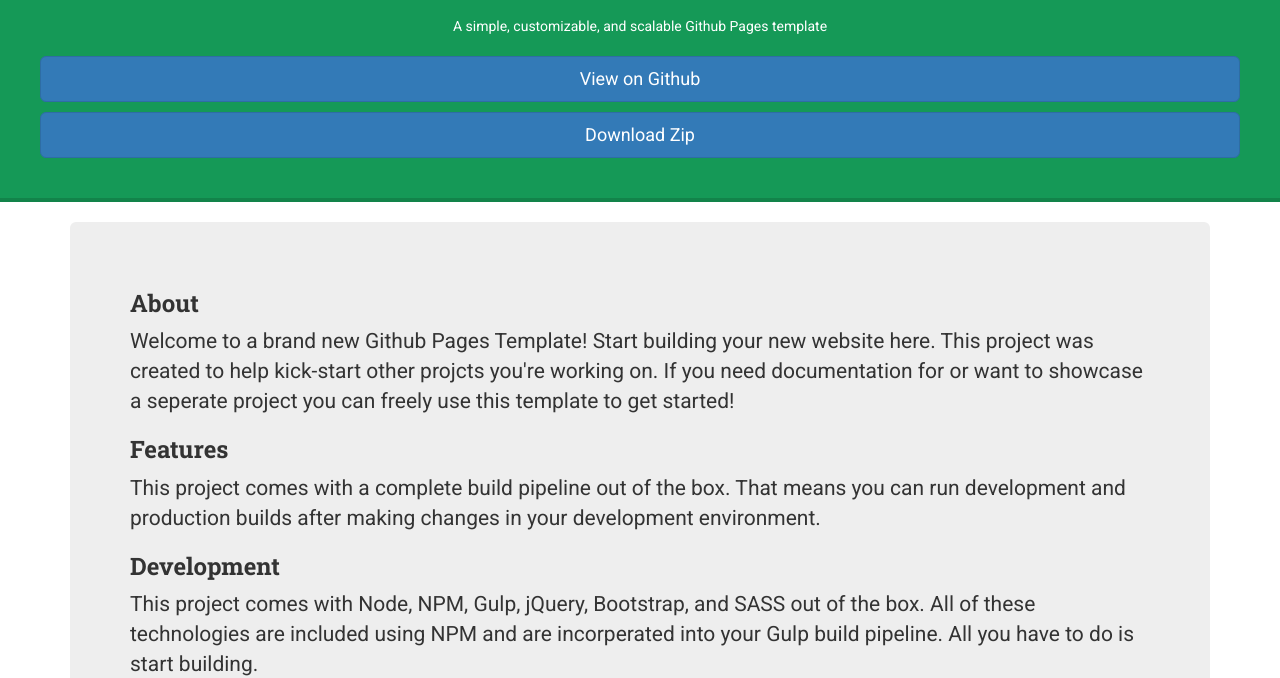
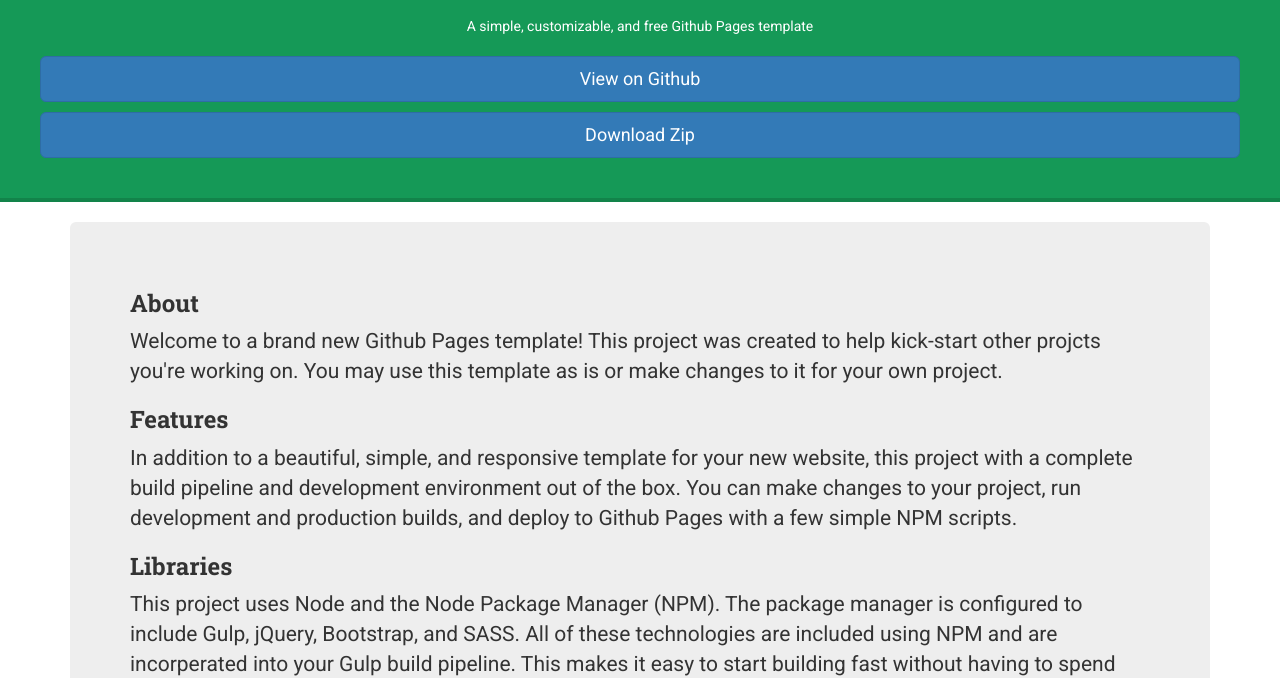
Before and after one commit to davidjpfeiffer/gh-pages-template, a website: page src/index.html in a window 1280 px wide. Shown: the part 126-804 px from the top of the page. Drawn offline with nearby package versions, Linux system fonts and the light colour scheme; files that its build step writes are made by us from their sources; files whose address does not match are found by name.

Commit message:
Updated template text

```diff
--- a/src/index.html
+++ b/src/index.html
@@ -40,18 +40,18 @@
   </nav>
   <header>
     <h1>Github Pages Template</h1>
-    <p>A simple, customizable, and scalable Github Pages template</p>
+    <p>A simple, customizable, and free Github Pages template</p>
     <a href="https://github.com/davidjpfeiffer/gh-pages-template" class="btn btn-primary btn-lg">View on Github</a>
     <a href="https://github.com/davidjpfeiffer/gh-pages-template/zipball/master" class="btn btn-primary btn-lg">Download Zip</a>
   </header>
   <main class="container">
     <div class="jumbotron">
         <h3>About</h3>
-        <p>Welcome to a brand new Github Pages Template! Start building your new website here. This project was created to help kick-start other projcts you're working on. If you need documentation for or want to showcase a seperate project you can freely use this template to get started!</p>
+        <p>Welcome to a brand new Github Pages template! This project was created to help kick-start other projcts you're working on. You may use this template as is or make changes to it for your own project.</p>
         <h3>Features</h3>
-        <p>This project comes with a complete build pipeline out of the box. That means you can run development and production builds after making changes in your development environment.</p>
-        <h3>Development</h3>
-        <p>This project comes with Node, NPM, Gulp, jQuery, Bootstrap, and SASS out of the box. All of these technologies are included using NPM and are incorperated into your Gulp build pipeline. All you have to do is start building.</p>
+        <p>In addition to a beautiful, simple, and responsive template for your new website, this project with a complete build pipeline and development environment out of the box. You can make changes to your project, run development and production builds, and deploy to Github Pages with a few simple NPM scripts.</p>
+        <h3>Libraries</h3>
+        <p>This project uses Node and the Node Package Manager (NPM). The package manager is configured to include Gulp, jQuery, Bootstrap, and SASS. All of these technologies are included using NPM and are incorperated into your Gulp build pipeline. This makes it easy to start building fast without having to spend time setting up the basic project structure.</p>
         <h3>License</h3>
         <p>This project is licensed under the MIT License. You are asked to include an attribution back to this project if you use any of the source code. For more information about that license, click <a href="http://choosealicense.com/licenses/mit/">here</a>.</p>
     </div>
```
